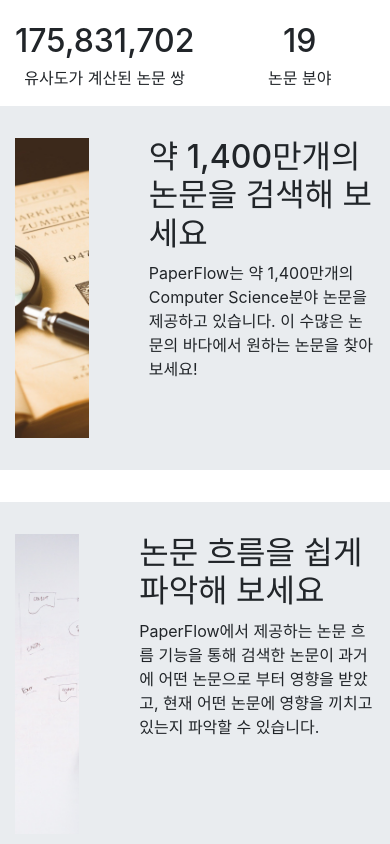
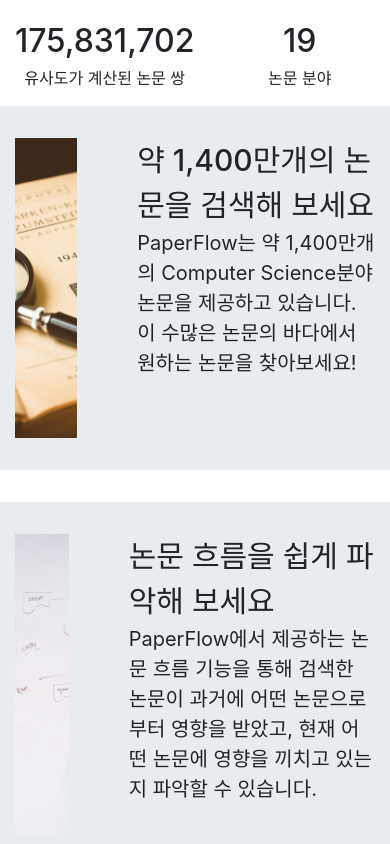
Before and after one commit to kookmin-sw/capstone-2021-8, a React app in the folder client/paperflow-web-v1/: page / in a window 390 px wide. Shown: the part 980-1824 px from the top of the page. Built offline with nearby package versions, Linux system fonts and the light colour scheme.

Commit message:
feat: implement mobile style on IntroCard

```diff
--- a/client/paperflow-web-v1/src/components/IntroCard/DesktopDefault.module.scss
+++ b/client/paperflow-web-v1/src/components/IntroCard/DesktopDefault.module.scss
@@ -12,5 +12,13 @@
 
   .contentText {
     margin-left: 60px;
+
+    .title {
+      font-size: 30px;
+      font-weight: 500;
+    }
+    .content {
+      font-size: 20px;
+    }
   }
 }
--- a/client/paperflow-web-v1/src/components/IntroCard/MobileDefault.module.scss
+++ b/client/paperflow-web-v1/src/components/IntroCard/MobileDefault.module.scss
@@ -1 +1,25 @@
 @import '../../assets/scsses/config';
+
+.introCardContainer {
+  width: 100%;
+
+  .cardImage {
+    width: 100%;
+    height: 200px;
+    display: block;
+    margin: 0 auto;
+    object-fit: cover;
+  }
+
+  .contentText {
+    margin-top: 10px;
+
+    .title {
+      font-size: 20px;
+      font-weight: 500;
+    }
+    .content {
+      font-size: 15px;
+    }
+  }
+}
--- a/client/paperflow-web-v1/src/components/IntroCard/index.js
+++ b/client/paperflow-web-v1/src/components/IntroCard/index.js
@@ -5,7 +5,7 @@
 } from 'react-bootstrap';
 import useRootData from '../../hooks/useRootData';
 import stylesDesktopDefault from './DesktopDefault.module.scss';
-// import stylesMobileDefault from './MobileDefault.module.scss';
+import stylesMobileDefault from './MobileDefault.module.scss';
 
 const IntroCard = ({ image, title, content }) => {
   const { screenClass } = useRootData(({ appStore }) => ({
@@ -13,7 +13,7 @@
   }));
   const isDesktop = screenClass === 'xl';
 
-  const styles = isDesktop ? stylesDesktopDefault : stylesDesktopDefault;
+  const styles = isDesktop ? stylesDesktopDefault : stylesMobileDefault;
 
   return (
     <Jumbotron fluid>
@@ -24,10 +24,10 @@
           alt=""
         />
         <div className={styles.contentText}>
-          <h2>{title}</h2>
-          <p>
+          <div className={styles.title}>{title}</div>
+          <div className={styles.content}>
             {content}
-          </p>
+          </div>
         </div>
       </Container>
     </Jumbotron>
```
